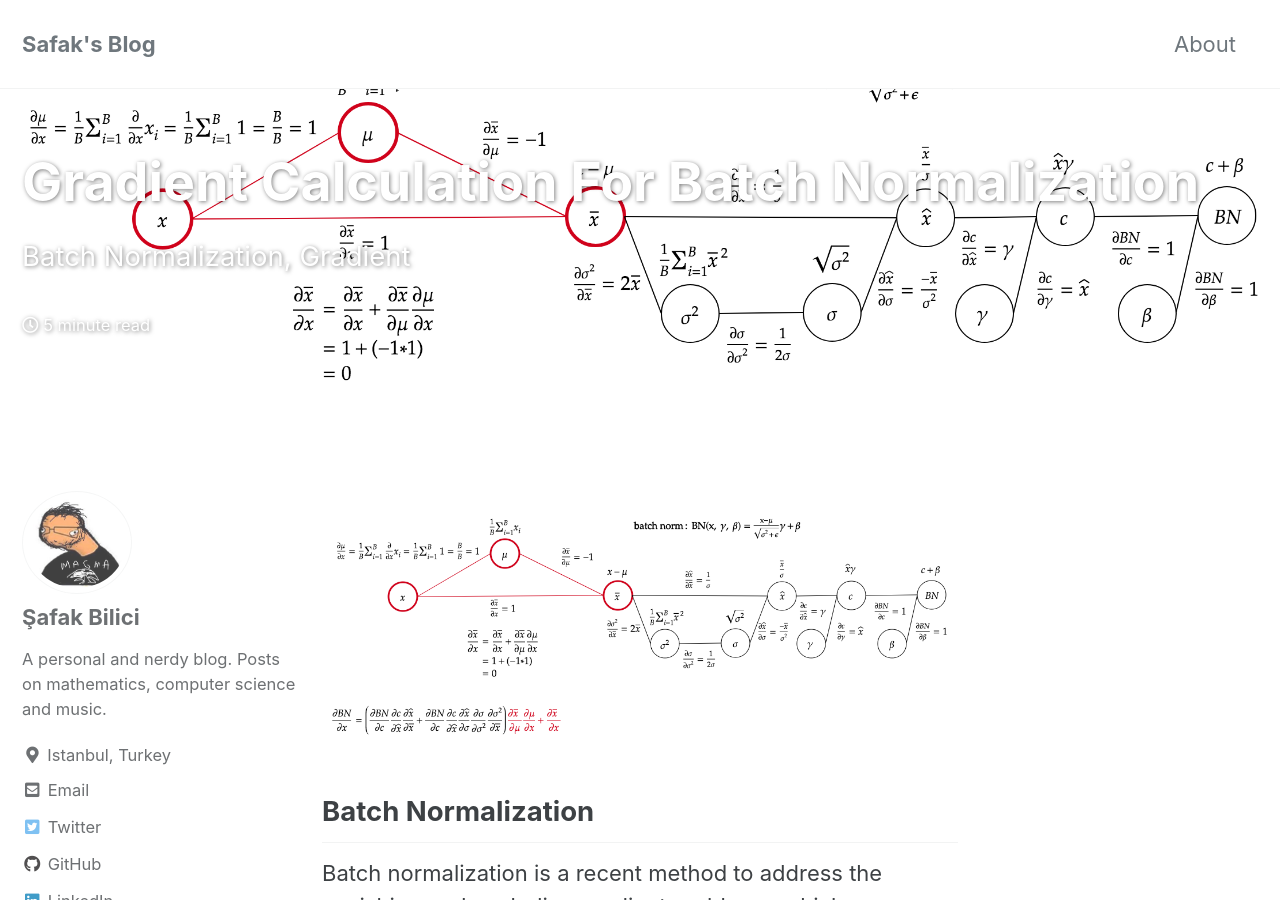
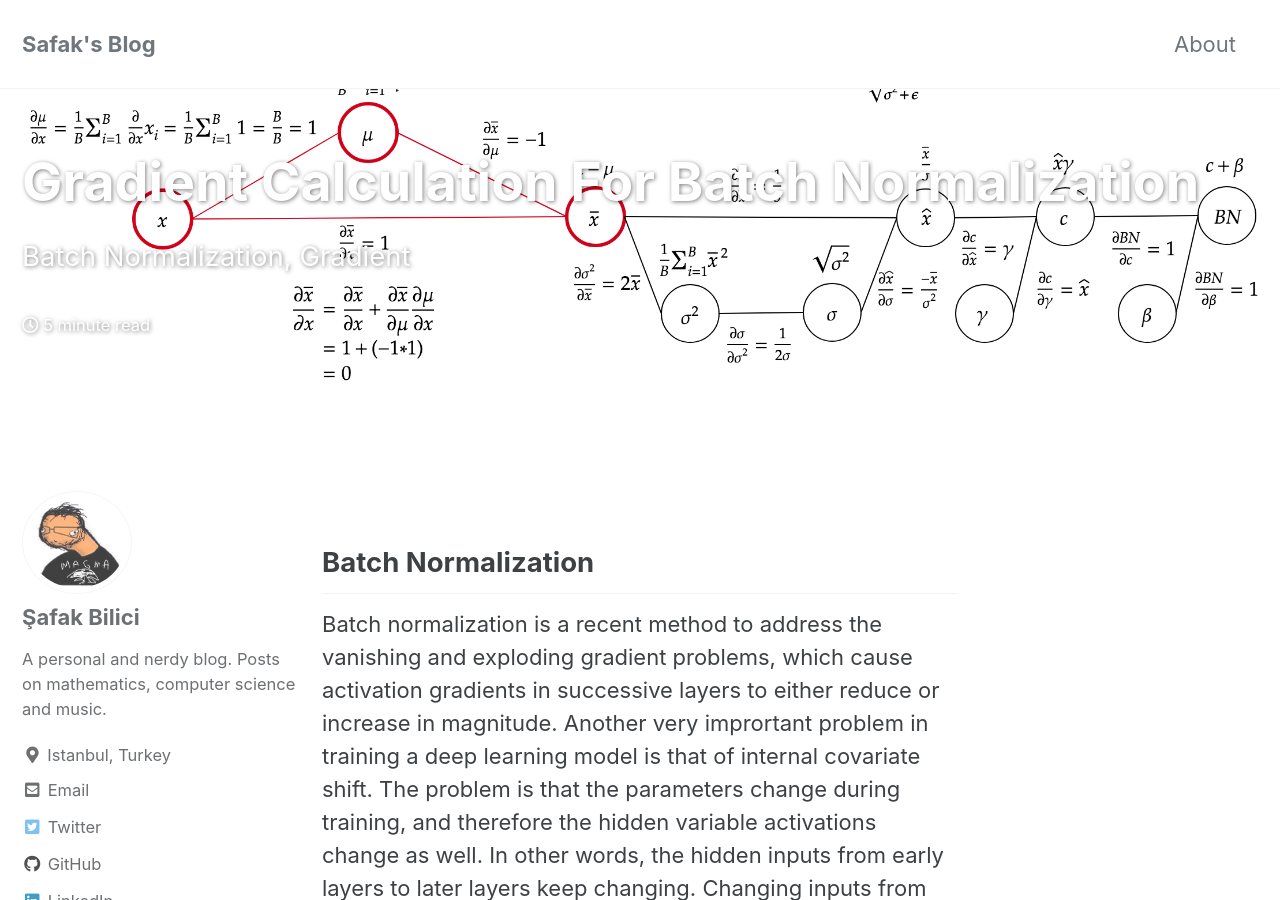
Before and after one commit to safakkbilici/safakkbilici.github.io, a Jekyll site: the page built from _posts/2020-07-08-gradient-for-bn.md, in a window 1280 px wide and 900 px high. Built offline with Jekyll 4.4.1, drawn with Linux system fonts in a browser that asks for light colours; cached includes are drawn as plain includes; formulas are drawn with MathJax 3.

Commit message:
please work

```diff
--- a/_posts/2020-07-08-gradient-for-bn.md
+++ b/_posts/2020-07-08-gradient-for-bn.md
@@ -10,8 +10,6 @@ TeX: {
 excerpt: "Batch Normalization, Gradient"
 mathjax: "true"
 ---
-
-![test image size](/images/BN/grads.png#thumbnail){:height="90%" width="100%"}
 
 ## Batch Normalization
 Batch normalization is a recent method to address the vanishing and exploding gradient problems, which cause activation gradients in successive layers to either reduce or increase in magnitude. Another very imprortant problem in training a deep learning model is that of internal covariate shift. The problem is that the parameters change during training, and therefore the hidden variable activations change as well. In other words, the hidden inputs from early layers to later layers keep changing. Changing inputs from early layers to later layers causes slower convergence during training because the training data for later layers is not stable. Batch Normalization reduces this effect.(Charu C. Aggarwal, 2018)
```
